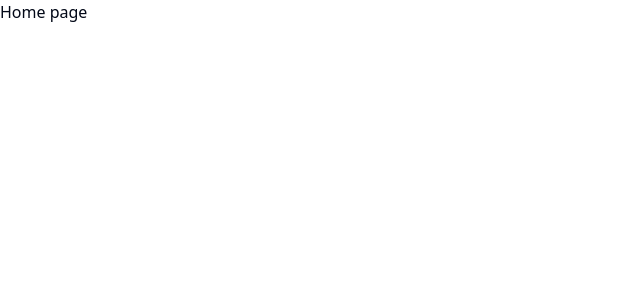
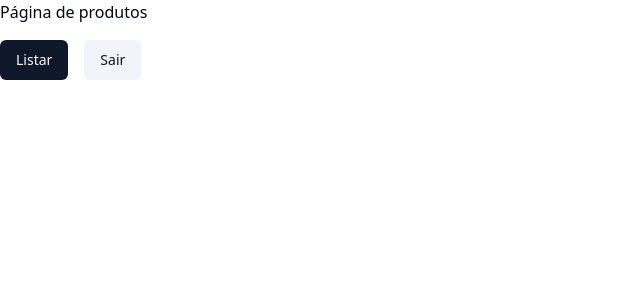
Before and after one commit to Lucasasdev/crud-system, a React (Vite) app: page /home in a window 1280 px wide. Shown: the top 300 px of the page, without its empty margins (0-640 px from the left). Built offline with nearby package versions, Linux system fonts and the light colour scheme; sample sign-in values are in the browser's storage.

Commit message:
feat: add get all products

```diff
--- a/src/context/AuthContext.tsx
+++ b/src/context/AuthContext.tsx
@@ -1,6 +1,5 @@
+import { createContext, useEffect, useState } from "react";
 import { api } from "@/services/api";
-import axios from "axios";
-import { createContext, useEffect, useState } from "react";
 import { Navigate } from "react-router-dom";
 
 interface LoginType {
@@ -29,6 +28,8 @@ const AuthProvider = ({ children }: { children: React.ReactNode }) => {
 
       if (storageUser && storageToken) {
         setUser(storageUser);
+
+        api.defaults.headers.common["Authorization"] = `Bearer ${storageToken}`;
       }
     };
 
@@ -44,14 +45,11 @@ const AuthProvider = ({ children }: { children: React.ReactNode }) => {
 
       setUser(JSON.stringify(response.data));
 
-      axios.defaults.headers.common[
+      api.defaults.headers.common[
         "Authorization"
       ] = `Bearer ${response.data.token}`;
 
-      localStorage.setItem(
-        "@Auth:token",
-        JSON.stringify(response.data.data.token)
-      );
+      localStorage.setItem("@Auth:token", response.data.data.token);
       localStorage.setItem("@Auth:user", JSON.stringify(response.data));
     } catch (error) {
       alert("Houve um error ao fazer o login!");
--- a/src/pages/home.tsx
+++ b/src/pages/home.tsx
@@ -1,5 +1,46 @@
+import useAuthContext from "@/hooks/useAuthContext";
+import { Button } from "@/components/ui/button";
+import { api } from "@/services/api";
+import { AxiosError } from "axios";
+
 const Home = () => {
-  return <h1>Home page</h1>;
+  const { signOut } = useAuthContext();
+  const token = localStorage.getItem("@Auth:token");
+
+  const handleClickProducts = async () => {
+    try {
+      const response = await api.get("/api/products/get-all-products", {
+        headers: {
+          Authorization: `Bearer ${token}`,
+        },
+      });
+      console.log(response.data.data);
+
+      return response.data;
+    } catch (error) {
+      if (error instanceof AxiosError) {
+        throw new Error(error.response?.data);
+      }
+    }
+  };
+
+  return (
+    <>
+      <div className="flex flex-col gap-4">
+        <h1>Página de produtos</h1>
+        <div className="flex gap-4">
+          <div>
+            <Button onClick={handleClickProducts}>Listar</Button>
+          </div>
+          <div>
+            <Button onClick={signOut} variant={"secondary"}>
+              Sair
+            </Button>
+          </div>
+        </div>
+      </div>
+    </>
+  );
 };
 
 export default Home;
```
